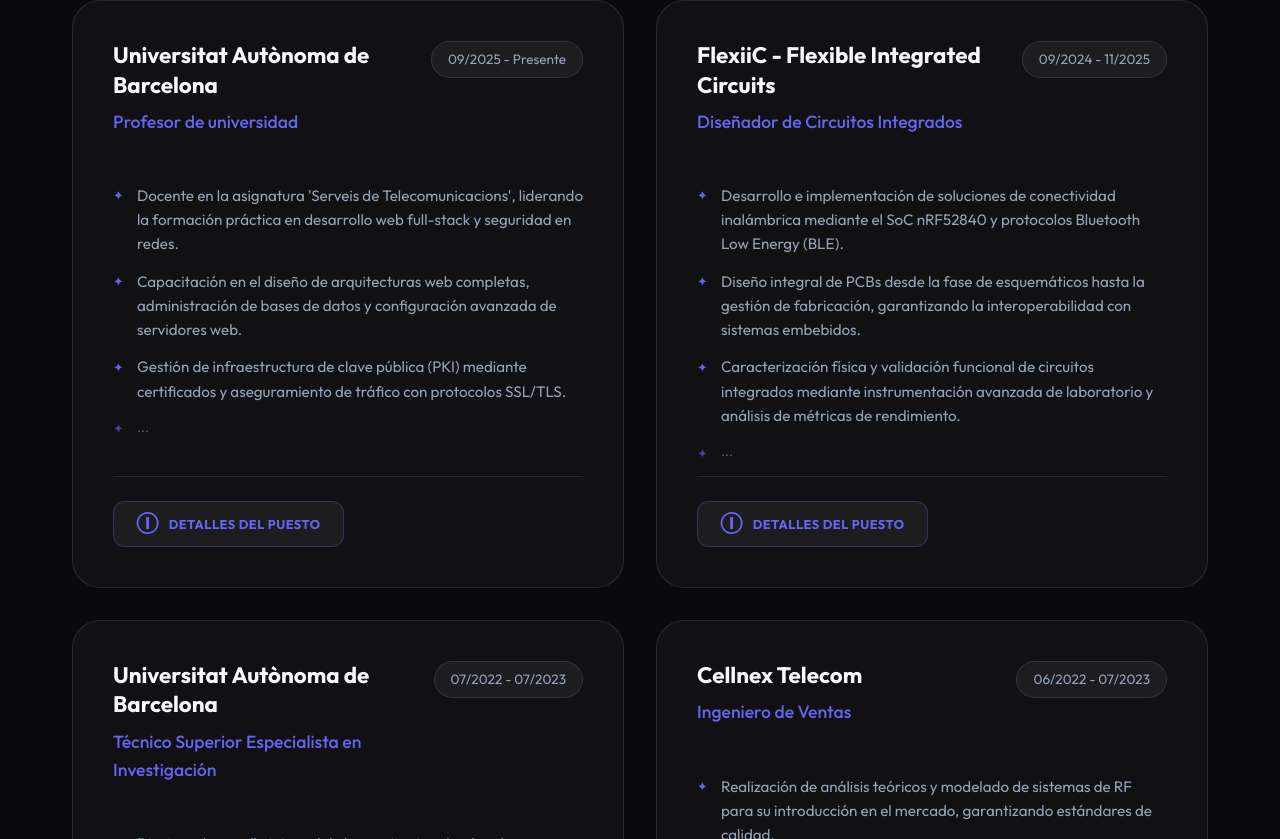
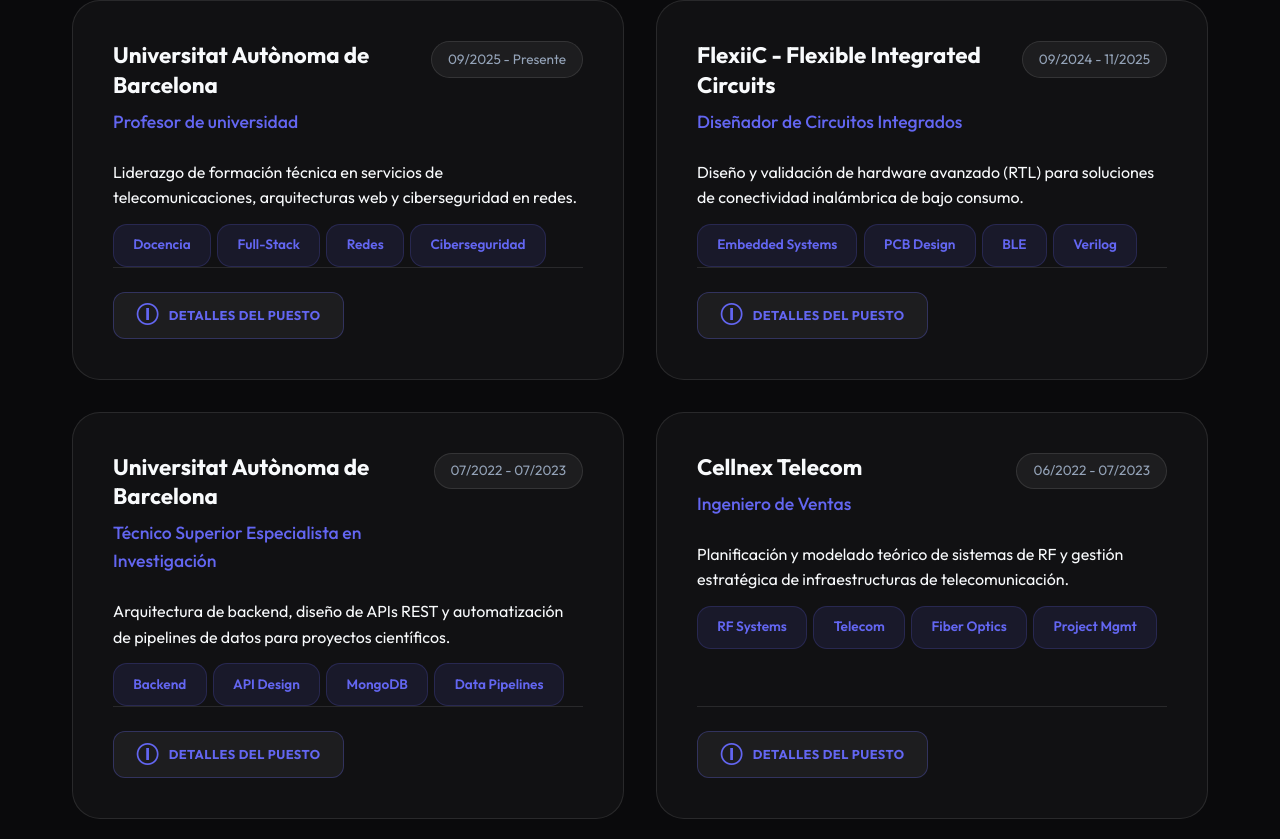
Before and after one commit to joan-mata/joanmata_web, a React (Vite) app: page / in a window 1280 px wide. Shown: the part 881-1720 px from the top of the page. Built offline with nearby package versions, Linux system fonts and the light colour scheme.

Commit message:
fix: details experience v3

```diff
--- a/src/components/sections/Experience.jsx
+++ b/src/components/sections/Experience.jsx
@@ -1,5 +1,6 @@
 import { Link } from 'react-router-dom';
 import Card from '../common/Card';
+import Badge from '../common/Badge';
 
 const Experience = ({ title, data, lang, isAdmin, onEdit, onAdd, translations }) => {
   return (
@@ -23,14 +24,12 @@
             }
           >
             {isAdmin && <button className="admin-icon entry-edit-btn" onClick={() => onEdit(idx)}>✎</button>}
-            <ul className="card-list">
-              {exp.points[lang].slice(0, 3).map((point, i) => (
-                <li key={i}>{point}</li>
+            <p className="card-desc-home">{exp.desc[lang]}</p>
+            <div className="card-tags-home" style={{ marginTop: '0.8rem', display: 'flex', flexWrap: 'wrap', gap: '0.4rem' }}>
+              {exp.tags && exp.tags.slice(0, 4).map((tag, i) => (
+                <Badge key={i} text={tag} />
               ))}
-              {exp.points[lang].length > 3 && (
-                <li style={{ listStyle: 'none', opacity: 0.6, fontSize: '0.85rem' }}>...</li>
-              )}
-            </ul>
+            </div>
           </Card>
         ))}
       </div>
```
